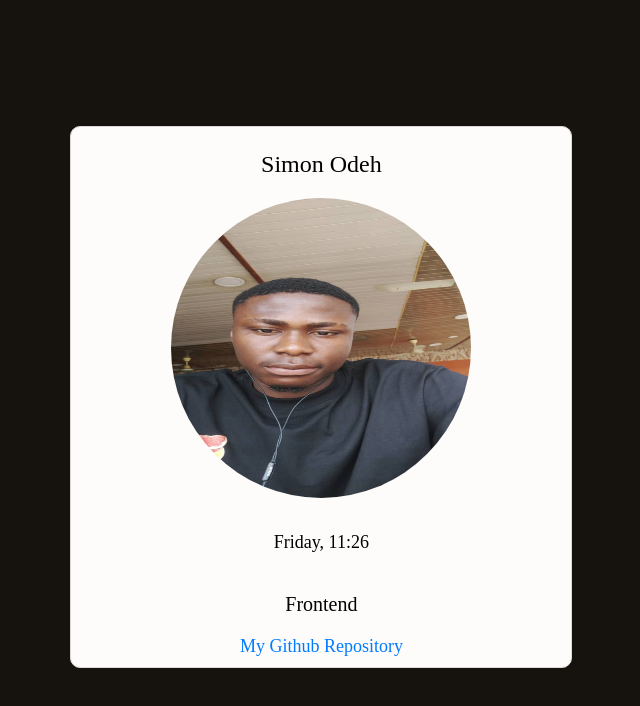
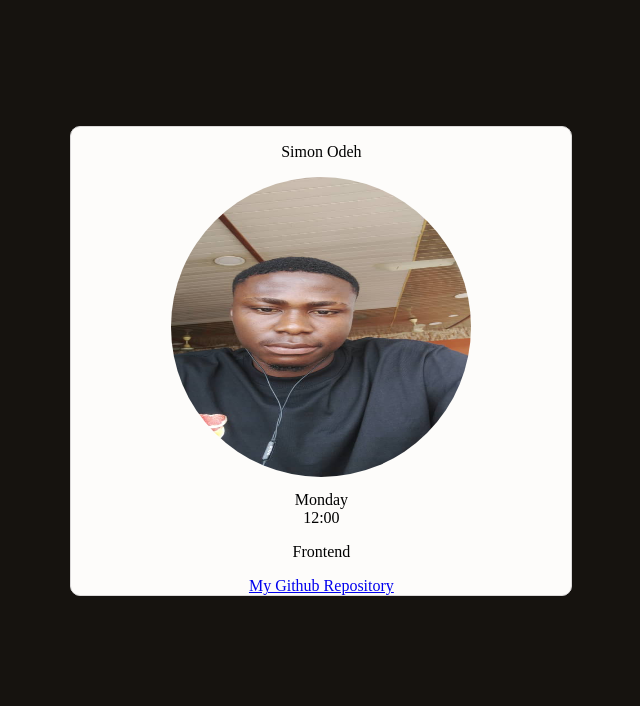
Before and after one commit to odeh-simon/Profile-page-hng, a plain HTML site: page index.html in a window 1280 px wide. Shown: the whole page, without its empty margins (380-1020 px from the left). Drawn offline with Linux system fonts and the light colour scheme.

Commit message:
Update index.html

```diff
--- a/index.html
+++ b/index.html
@@ -9,7 +9,7 @@
 <body>
    <div class="container">
     <!--*****************************User name************************-->
-    <p data-testid="slackUserName" id="slackUserName"> Simon Odeh</p>
+    <p data-testid="slackUserName" > Simon Odeh</p>
 
     <!--************************************profile image************************-->
     <picture >
@@ -18,16 +18,16 @@
 
      <!--*******************************Date & Time*************************-->
      <div id="dateTimeContainer">
-      <div data-testid="currentDayOfTheWeek" id="currentDayOfTheWeek"></div>
-      <div data-testid="currentUTCTime" id="currentUTCTime">12:00</div>
+      <div data-testid="currentDayOfTheWeek" >Monday</div>
+      <div data-testid="currentUTCTime" >12:00</div>
   </div>
 
 
  <!--************************Track**************************-->
-    <p data-testid="myTrack" id="myTrack">Frontend</p>
+    <p data-testid="myTrack"">Frontend</p>
 
   <!--********************************github profile********************-->
-    <a href="https://github.com/odeh-simon/Profile-page-hng" data-testid="githubURL" id="githubURL">My Github Repository</a>
+    <a href="https://github.com/odeh-simon/Profile-page-hng" data-testid="githubURL" >My Github Repository</a>
 
 
    </div>
```
